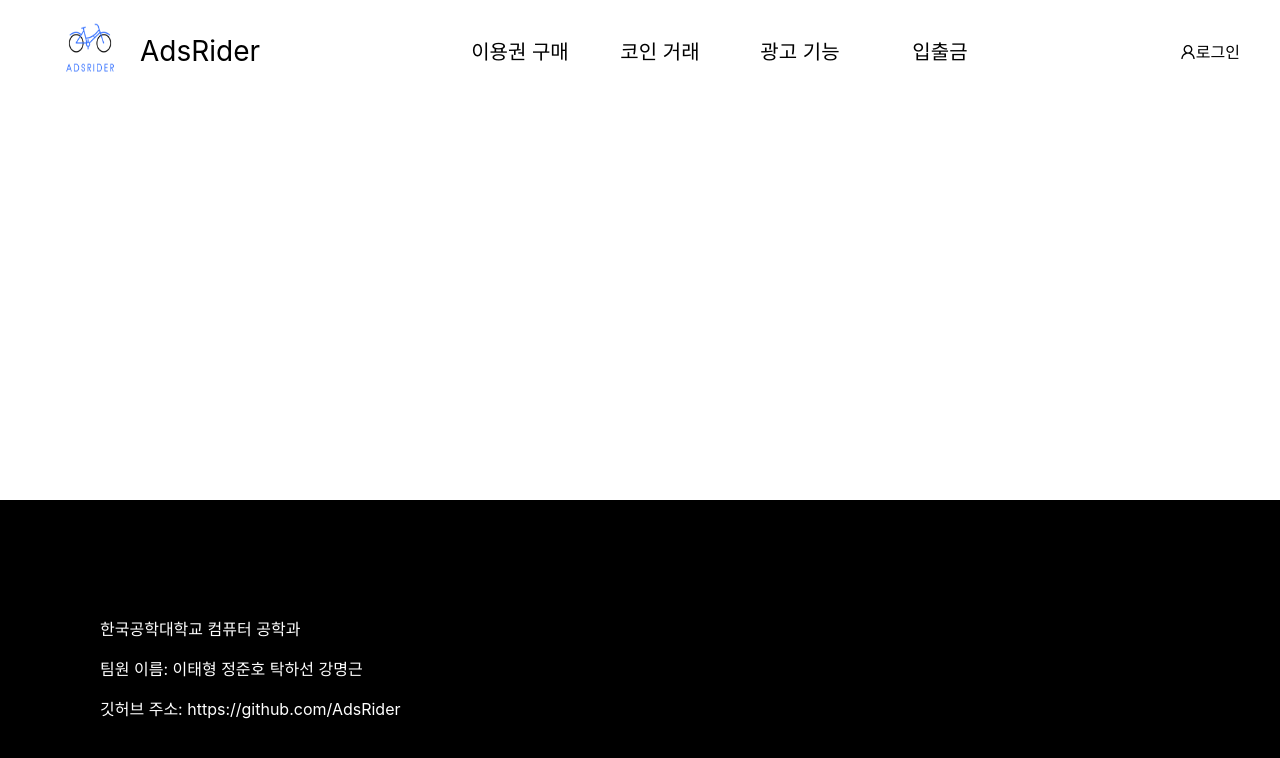
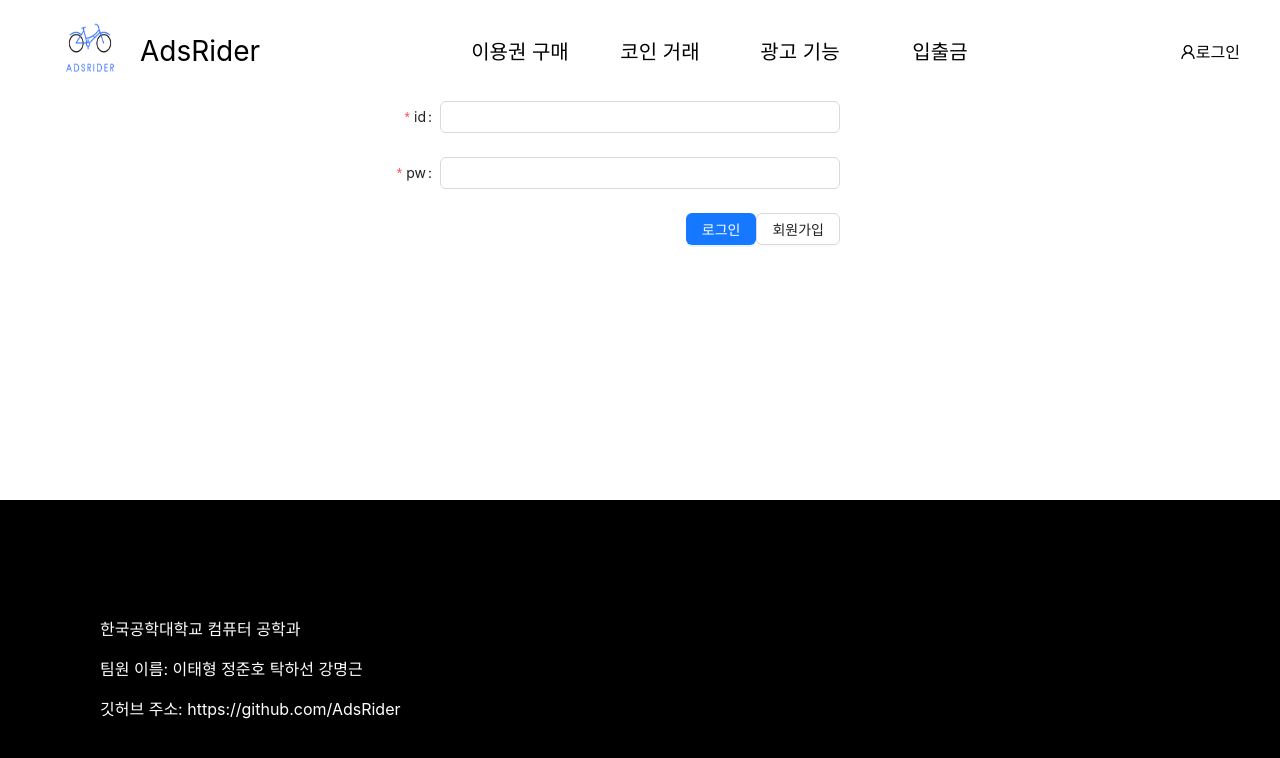
Before and after one commit to oni-nick/korthodox, a React (Create React App) app: page /login in a window 1280 px wide. Shown: the top 758 px of the page. Built offline with nearby package versions, Linux system fonts and the light colour scheme.

Commit message:
login page구현

```diff
--- a/src/App.tsx
+++ b/src/App.tsx
@@ -6,6 +6,7 @@ import Dw from "./Dw";
 import Ads from "./Ads"
 import CreateAds from './Ads/CreateAds'
 import styled from "styled-components";
+import Login from './Login';
 
 const Wrapper = styled.div`
   min-height : calc(100vh - 300px);
@@ -22,6 +23,7 @@ function App() {
               <Route path = "/dw" element={<Dw/>}/>
               <Route path = "/ads" element={<Ads/>}/>
               <Route path = "/ads/write" element={<CreateAds/>}/>
+              <Route path = "/login" element={<Login/>}/>
             </Routes>
           </Wrapper>
           <Footer/>
--- /dev/null
+++ b/src/Login/index.tsx
@@ -0,0 +1,52 @@
+import styled from 'styled-components';
+import { Button, Form, Input } from 'antd';
+
+const LoginForm = styled(Form)`
+    margin-left: auto;
+    margin-right: auto;
+    max-width: 600px;
+`;
+const ButtonWrapper = styled.div`
+    width: 100%;
+    display: flex;
+    justify-content: flex-end;
+`;
+
+const layout = {
+    labelCol: { span: 4 },
+    wrapperCol: { span: 16 },
+};
+const tailLayout = {
+    wrapperCol: { offset: 4, span: 16 },
+};
+
+const Login = () => {
+    const [form] = Form.useForm();
+    const onFinish = (values: any) => {
+        console.log(values);
+    };
+
+    return (
+        <LoginForm
+            {...layout}
+            onFinish={onFinish}
+            form={form}
+            name="loginForm"
+        >
+            <Form.Item name="id" label="id" rules={[{required: true}]}>
+                <Input />
+            </Form.Item>
+            <Form.Item name="pw" label="pw" rules={[{required: true}]}>
+                <Input type="password"/>
+            </Form.Item>
+            <Form.Item {...tailLayout}>
+                <ButtonWrapper>
+                    <Button type="primary" htmlType="submit">로그인</Button>
+                    <Button htmlType="button">회원가입</Button>
+                </ButtonWrapper>
+            </Form.Item>
+        </LoginForm>
+    );
+};
+
+export default Login;
```
